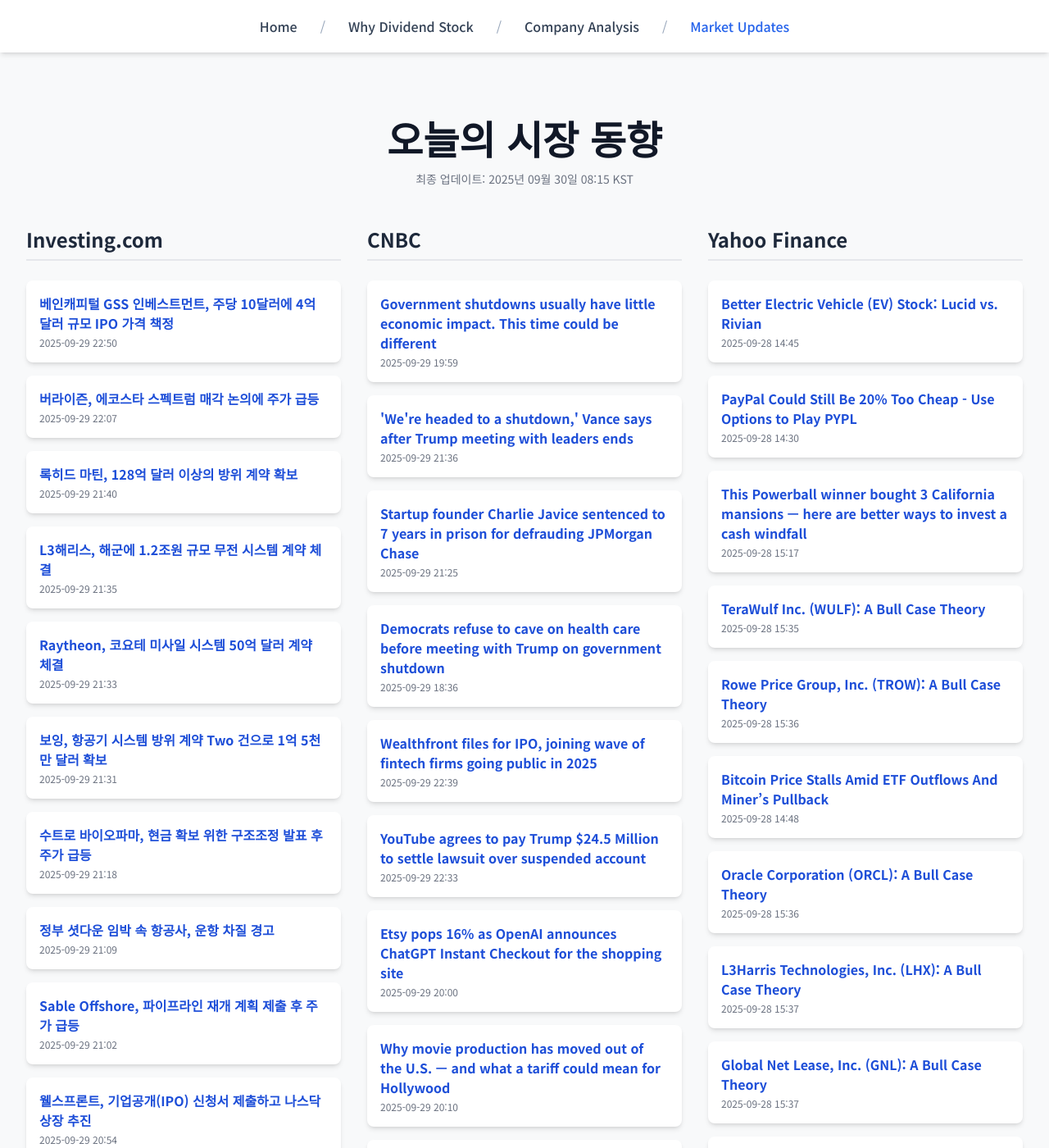
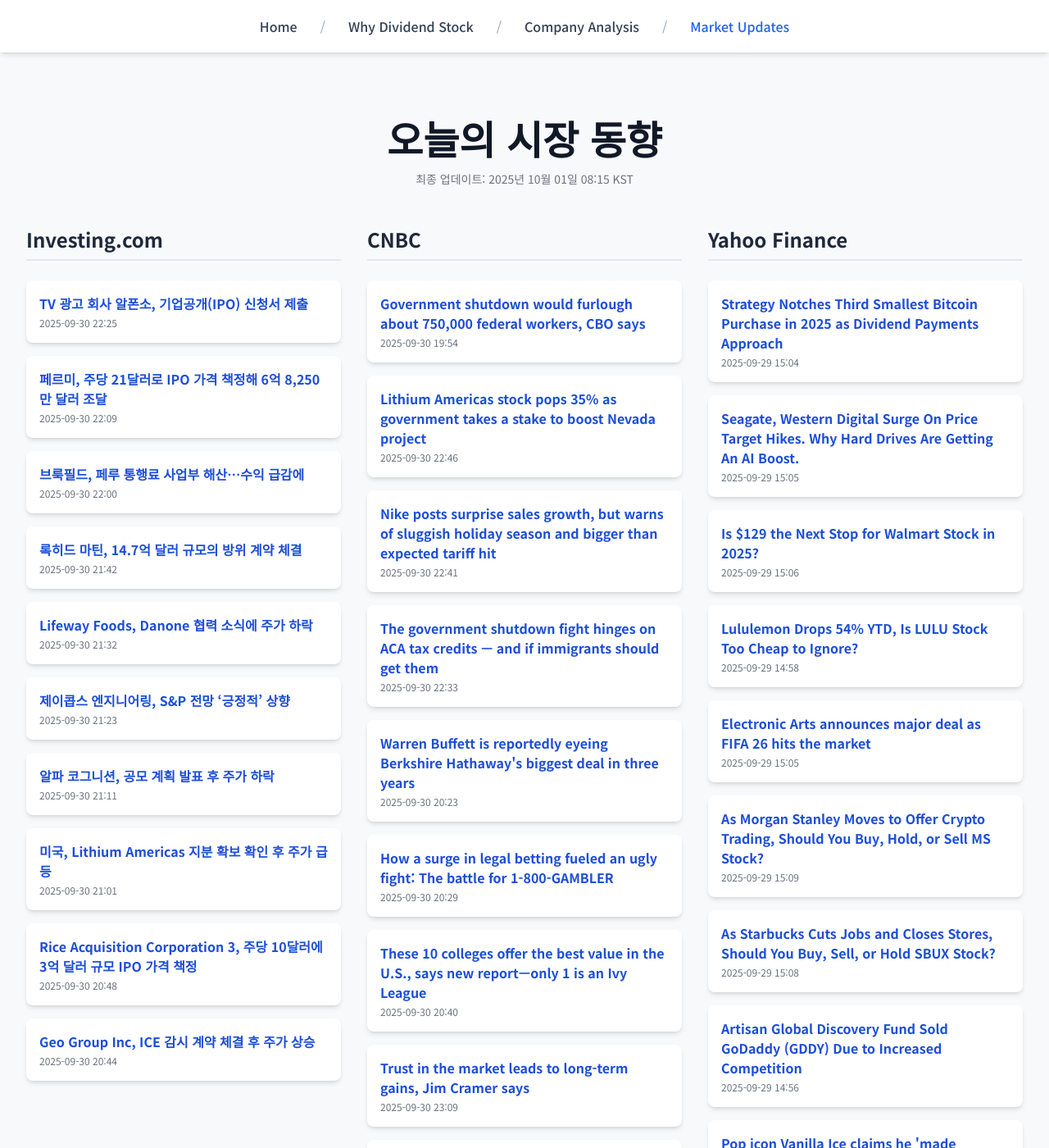
Before and after one commit to Kay-Hwang/my-company-analysis, a Jekyll site: the page built from market-updates.html, in a window 1280 px wide and 1400 px high. Shown: the whole window at 82% size. Built offline with Jekyll 4.4.1, drawn with Linux system fonts in a browser that asks for light colours; nearby versions of some CDN libraries; a script that is not in the unit is left out; some of the changed text lies outside the part shown.

Commit message:
Update daily data

```diff
--- a/_data/latest_data.json
+++ b/_data/latest_data.json
@@ -1,190 +1,190 @@
 {
-  "lastUpdated": "2025년 09월 30일 08:15 KST",
+  "lastUpdated": "2025년 10월 01일 08:15 KST",
   "news": {
     "investing": [
       {
-        "title": "베인캐피털 GSS 인베스트먼트, 주당 10달러에 4억 달러 규모 IPO 가격 책정",
-        "link": "https://kr.investing.com/news/stock-market-news/article-432SI-1650974",
-        "pubDate": "2025-09-29 22:50:04",
-        "summary": "베인캐피털 GSS 인베스트먼트, 주당 10달러에 4억 달러 규모 IPO 가격 책정"
+        "title": "TV 광고 회사 알폰소, 기업공개(IPO) 신청서 제출",
+        "link": "https://kr.investing.com/news/stock-market-news/article-432SI-1653011",
+        "pubDate": "2025-09-30 22:25:04",
+        "summary": "TV 광고 회사 알폰소, 기업공개(IPO) 신청서 제출"
       },
       {
-        "title": "버라이즌, 에코스타 스펙트럼 매각 논의에 주가 급등",
-        "link": "https://kr.investing.com/news/stock-market-news/article-1650939",
-        "pubDate": "2025-09-29 22:07:32",
-        "summary": "버라이즌, 에코스타 스펙트럼 매각 논의에 주가 급등"
+        "title": "페르미, 주당 21달러로 IPO 가격 책정해 6억 8,250만 달러 조달",
+        "link": "https://kr.investing.com/news/stock-market-news/article-432SI-1653002",
+        "pubDate": "2025-09-30 22:09:08",
+        "summary": "페르미, 주당 21달러로 IPO 가격 책정해 6억 8,250만 달러 조달"
       },
       {
-        "title": "록히드 마틴, 128억 달러 이상의 방위 계약 확보",
-        "link": "https://kr.investing.com/news/stock-market-news/article-93CH-1650916",
-        "pubDate": "2025-09-29 21:40:31",
-        "summary": "록히드 마틴, 128억 달러 이상의 방위 계약 확보"
+        "title": "브룩필드, 페루 통행료 사업부 해산…수익 급감에",
+        "link": "https://kr.investing.com/news/stock-market-news/article-93CH-1652997",
+        "pubDate": "2025-09-30 22:00:53",
+        "summary": "브룩필드, 페루 통행료 사업부 해산…수익 급감에"
       },
       {
-        "title": "L3해리스, 해군에 1.2조원 규모 무전 시스템 계약 체결",
-        "link": "https://kr.investing.com/news/stock-market-news/article-93CH-1650910",
-        "pubDate": "2025-09-29 21:35:35",
-        "summary": "L3해리스, 해군에 1.2조원 규모 무전 시스템 계약 체결"
+        "title": "록히드 마틴, 14.7억 달러 규모의 방위 계약 체결",
+        "link": "https://kr.investing.com/news/stock-market-news/article-93CH-1652988",
+        "pubDate": "2025-09-30 21:42:01",
+        "summary": "록히드 마틴, 14.7억 달러 규모의 방위 계약 체결"
       },
       {
-        "title": "Raytheon, 코요테 미사일 시스템 50억 달러 계약 체결",
-        "link": "https://kr.investing.com/news/stock-market-news/article-93CH-1650908",
-        "pubDate": "2025-09-29 21:33:05",
-        "summary": "Raytheon, 코요테 미사일 시스템 50억 달러 계약 체결"
+        "title": "Lifeway Foods, Danone 협력 소식에 주가 하락",
+        "link": "https://kr.investing.com/news/stock-market-news/article-93CH-1652976",
+        "pubDate": "2025-09-30 21:32:00",
+        "summary": "Lifeway Foods, Danone 협력 소식에 주가 하락"
       },
       {
-        "title": "보잉, 항공기 시스템 방위 계약 Two 건으로 1억 5천만 달러 확보",
-        "link": "https://kr.investing.com/news/stock-market-news/article-93CH-1650907",
-        "pubDate": "2025-09-29 21:31:56",
-        "summary": "보잉, 항공기 시스템 방위 계약 Two 건으로 1억 5천만 달러 확보"
+        "title": "제이콥스 엔지니어링, S&P 전망 ‘긍정적’ 상향",
+        "link": "https://kr.investing.com/news/stock-market-news/article-93CH-1652963",
+        "pubDate": "2025-09-30 21:23:43",
+        "summary": "제이콥스 엔지니어링, S&P 전망 ‘긍정적’ 상향"
       },
       {
-        "title": "수트로 바이오파마, 현금 확보 위한 구조조정 발표 후 주가 급등",
-        "link": "https://kr.investing.com/news/stock-market-news/article-93CH-1650885",
-        "pubDate": "2025-09-29 21:18:23",
-        "summary": "수트로 바이오파마, 현금 확보 위한 구조조정 발표 후 주가 급등"
+        "title": "알파 코그니션, 공모 계획 발표 후 주가 하락",
+        "link": "https://kr.investing.com/news/stock-market-news/article-93CH-1652944",
+        "pubDate": "2025-09-30 21:11:07",
+        "summary": "알파 코그니션, 공모 계획 발표 후 주가 하락"
       },
       {
-        "title": "정부 셧다운 임박 속 항공사, 운항 차질 경고",
-        "link": "https://kr.investing.com/news/stock-market-news/article-93CH-1650859",
-        "pubDate": "2025-09-29 21:09:08",
-        "summary": "정부 셧다운 임박 속 항공사, 운항 차질 경고"
+        "title": "미국, Lithium Americas 지분 확보 확인 후 주가 급등",
+        "link": "https://kr.investing.com/news/stock-market-news/article-93CH-1652925",
+        "pubDate": "2025-09-30 21:01:27",
+        "summary": "미국, Lithium Americas 지분 확보 확인 후 주가 급등"
       },
       {
-        "title": "Sable Offshore, 파이프라인 재개 계획 제출 후 주가 급등",
-        "link": "https://kr.investing.com/news/stock-market-news/article-93CH-1650839",
-        "pubDate": "2025-09-29 21:02:57",
-        "summary": "Sable Offshore, 파이프라인 재개 계획 제출 후 주가 급등"
+        "title": "Rice Acquisition Corporation 3, 주당 10달러에 3억 달러 규모 IPO 가격 책정",
+        "link": "https://kr.investing.com/news/stock-market-news/article-432SI-1652913",
+        "pubDate": "2025-09-30 20:48:04",
+        "summary": "Rice Acquisition Corporation 3, 주당 10달러에 3억 달러 규모 IPO 가격 책정"
       },
       {
-        "title": "웰스프론트, 기업공개(IPO) 신청서 제출하고 나스닥 상장 추진",
-        "link": "https://kr.investing.com/news/stock-market-news/article-432SI-1650822",
-        "pubDate": "2025-09-29 20:54:04",
-        "summary": "웰스프론트, 기업공개(IPO) 신청서 제출하고 나스닥 상장 추진"
+        "title": "Geo Group Inc, ICE 감시 계약 체결 후 주가 상승",
+        "link": "https://kr.investing.com/news/stock-market-news/article-93CH-1652906",
+        "pubDate": "2025-09-30 20:44:27",
+        "summary": "Geo Group Inc, ICE 감시 계약 체결 후 주가 상승"
       }
     ],
     "cnbc": [
       {
-        "title": "Government shutdowns usually have little economic impact. This time could be different",
-        "link": "https://www.cnbc.com/2025/09/29/government-shutdowns-usually-have-little-economic-impact-this-time-could-be-different.html",
-        "pubDate": "Mon, 29 Sep 2025 19:59:26 GMT",
-        "summary": "For all the political firestorms they generate, government shutdowns have been nonevents for both markets and the economy."
+        "title": "Government shutdown would furlough about 750,000 federal workers, CBO says",
+        "link": "https://www.cnbc.com/2025/09/30/government-shutdown-live-updates.html",
+        "pubDate": "Tue, 30 Sep 2025 19:54:24 GMT",
+        "summary": "Democrats insist that any stopgap funding bill included an extension of enhance Affordable Care Act tax credits due to expire at the end of 2025."
       },
       {
-        "title": "'We're headed to a shutdown,' Vance says after Trump meeting with leaders ends",
-        "link": "https://www.cnbc.com/2025/09/29/trump-meeting-democrats-government-shutdown.html",
-        "pubDate": "Mon, 29 Sep 2025 21:36:57 GMT",
-        "summary": "Democrats have insisted that any short-term funding deal to avoid a shutdown of the U.S. government include an extension of enhanced Obamacare subsidies."
+        "title": "Lithium Americas stock pops 35% as government takes a stake to boost Nevada project",
+        "link": "https://www.cnbc.com/2025/09/30/lithium-americas-stock-pops-as-government-takes-a-stake-to-boost-nevada-project.html",
+        "pubDate": "Tue, 30 Sep 2025 22:46:07 GMT",
+        "summary": "U.S. Energy Secretary Chris Wright told Bloomberg TV that the U.S. government will take a 5% stake in the company."
       },
       {
-        "title": "Startup founder Charlie Javice sentenced to 7 years in prison for defrauding JPMorgan Chase",
-        "link": "https://www.cnbc.com/2025/09/29/jpmorgan-chase-frank-charlie-javice-sentencing.html",
-        "pubDate": "Mon, 29 Sep 2025 21:25:52 GMT",
-        "summary": "Charlie Javice, founder of college financial aid platform Frank, was arrested in 2023 on charges she defrauded JPMorgan Chase in the sale of the fintech firm."
+        "title": "Nike posts surprise sales growth, but warns of sluggish holiday season and bigger than expected tariff hit",
+        "link": "https://www.cnbc.com/2025/09/30/nike-nke-q1-2026-earnings.html",
+        "pubDate": "Tue, 30 Sep 2025 22:41:35 GMT",
+        "summary": "Nike posted surprise sales growth and beat on earnings even as it faced higher tariffs and tried to execute a turnaround plan."
       },
       {
-        "title": "Democrats refuse to cave on health care before meeting with Trump on government shutdown",
-        "link": "https://www.cnbc.com/2025/09/29/trump-health-government-shutdown-jeffries-schumer.html",
-        "pubDate": "Mon, 29 Sep 2025 18:36:31 GMT",
-        "summary": "President Donald Trump and congressional leaders from both parties are set to meet at 3 p.m. for 11th hour talks."
+        "title": "The government shutdown fight hinges on ACA tax credits — and if immigrants should get them",
+        "link": "https://www.cnbc.com/2025/09/30/government-shutdown-healthcare-democrats-republicans.html",
+        "pubDate": "Tue, 30 Sep 2025 22:33:13 GMT",
+        "summary": "Democrats demand Republicans agree to codify an extension of enhanced premium Obamacare tax credits to keep the government from shutting down."
       },
       {
-        "title": "Wealthfront files for IPO, joining wave of fintech firms going public in 2025",
-        "link": "https://www.cnbc.com/2025/09/29/wealthfront-fintech-ipo-filing.html",
-        "pubDate": "Mon, 29 Sep 2025 22:39:25 GMT",
-        "summary": "Wealthfront, the startup that helped popularize the robo-advisor style of automated investing, filed for a U.S. initial public offering Monday."
+        "title": "Warren Buffett is reportedly eyeing Berkshire Hathaway's biggest deal in three years",
+        "link": "https://www.cnbc.com/2025/09/30/warren-buffett-is-reportedly-eyeing-berkshire-hathaways-biggest-deal-in-three-years.html",
+        "pubDate": "Tue, 30 Sep 2025 20:23:24 GMT",
+        "summary": "The potential deal, which could finalize within days per the Journal, could be Berkshire's largest since 2022 when it bought Alleghany for $11.6 billion."
       },
       {
-        "title": "YouTube agrees to pay Trump $24.5 Million to settle lawsuit over suspended account",
-        "link": "https://www.cnbc.com/2025/09/29/youtube-to-pay-trump-24point5-million-to-settle-lawsuit-over-suspension.html",
-        "pubDate": "Mon, 29 Sep 2025 22:33:18 GMT",
-        "summary": "YouTube has agreed to pay $24.5 million to settle a lawsuit involving the suspension of President Donald Trump's account in 2021."
+        "title": "How a surge in legal betting fueled an ugly fight: The battle for 1-800-GAMBLER",
+        "link": "https://www.cnbc.com/2025/09/30/battle-gambling-addiction-hotline-number.html",
+        "pubDate": "Tue, 30 Sep 2025 20:29:06 GMT",
+        "summary": "1-800-GAMBLER has become the closest thing to a national hotline for problem gamblers. There's a intensifying legal battle over who should run it."
       },
       {
-        "title": "Etsy pops 16% as OpenAI announces ChatGPT Instant Checkout for the shopping site",
-        "link": "https://www.cnbc.com/2025/09/29/chatgpt-instant-checkout-etsy-shopify.html",
-        "pubDate": "Mon, 29 Sep 2025 20:00:58 GMT",
-        "summary": "U.S. ChatGPT Plus, Pro and Free users can now make purchases through the chatbot."
+        "title": "These 10 colleges offer the best value in the U.S., says new report—only 1 is an Ivy League",
+        "link": "https://www.cnbc.com/2025/09/30/best-value-colleges-wall-street-journal.html",
+        "pubDate": "Tue, 30 Sep 2025 20:40:14 GMT",
+        "summary": "The City University of New York network of colleges offer affordable attendance costs and strong career outcomes."
       },
       {
-        "title": "Why movie production has moved out of the U.S. — and what a tariff could mean for Hollywood",
-        "link": "https://www.cnbc.com/2025/09/29/trump-movie-tariffs-why-production-has-left-hollywood.html",
-        "pubDate": "Mon, 29 Sep 2025 20:10:47 GMT",
-        "summary": "Movie productions have been moving out of the U.S. for years, but efforts are being made to change that. Tariffs could complicate those plans."
+        "title": "Trust in the market leads to long-term gains, Jim Cramer says",
+        "link": "https://www.cnbc.com/2025/09/30/trust-in-the-market-leads-to-long-term-gains-jim-cramer-says.html",
+        "pubDate": "Tue, 30 Sep 2025 23:09:06 GMT",
+        "summary": "CNBC's Jim Cramer on Tuesday stressed his belief that the market can be vehicle for wealth in the long term."
       },
       {
-        "title": "Why the Hertz-Amazon deal poses threats to auto dealers",
-        "link": "https://www.cnbc.com/2025/09/29/hertz-amazon-auto-dealers.html",
-        "pubDate": "Mon, 29 Sep 2025 16:19:27 GMT",
-        "summary": "Some experts say the shift toward direct online sales, especially involving e-commerce giants like Amazon, could spell trouble for dealerships."
+        "title": "Firefly Aerospace stock tanks 20% after test rocket explosion",
+        "link": "https://www.cnbc.com/2025/09/30/firefly-aerospace-stock-rocket-explosion.html",
+        "pubDate": "Tue, 30 Sep 2025 20:01:04 GMT",
+        "summary": "The explosion occurred during a first-stage test flight of its Alpha Flight 7 rocket at a Texas facility."
       },
       {
-        "title": "Jim Cramer explains why he thinks the AI boom is different than the dotcom bubble",
-        "link": "https://www.cnbc.com/2025/09/29/jim-cramer-explains-why-he-thinks-the-ai-boom-is-different-than-the-dotcom-bubble.html",
-        "pubDate": "Mon, 29 Sep 2025 23:10:07 GMT",
-        "summary": "CNBC's Jim Cramer on Monday pushed back against the narrative that Wall Street's fervor for artificial intelligence is the same as the dotcom bubble of 2000."
+        "title": "Trump, Pfizer agree to lower U.S. drug prices, exempt company from pharma tariffs",
+        "link": "https://www.cnbc.com/2025/09/30/trump-pfizer-drug-price-agreement.html",
+        "pubDate": "Tue, 30 Sep 2025 18:43:32 GMT",
+        "summary": "The deal comes after Trump sent letters to Pfizer and 16 other drugmakers calling on them to take steps to lower drug prices by Sept. 29."
       }
     ],
     "yahoo": [
       {
-        "title": "Better Electric Vehicle (EV) Stock: Lucid vs. Rivian",
-        "link": "https://finance.yahoo.com/news/better-electric-vehicle-ev-stock-144500631.html",
-        "pubDate": "2025-09-28T14:45:00Z",
-        "summary": "Better Electric Vehicle (EV) Stock: Lucid vs. Rivian"
+        "title": "Strategy Notches Third Smallest Bitcoin Purchase in 2025 as Dividend Payments Approach",
+        "link": "https://finance.yahoo.com/news/strategy-notches-third-smallest-bitcoin-150414784.html",
+        "pubDate": "2025-09-29T15:04:14Z",
+        "summary": "Strategy Notches Third Smallest Bitcoin Purchase in 2025 as Dividend Payments Approach"
       },
       {
-        "title": "PayPal Could Still Be 20% Too Cheap - Use Options to Play PYPL",
-        "link": "https://finance.yahoo.com/news/paypal-could-still-20-too-143002571.html",
-        "pubDate": "2025-09-28T14:30:02Z",
-        "summary": "PayPal Could Still Be 20% Too Cheap - Use Options to Play PYPL"
+        "title": "Seagate, Western Digital Surge On Price Target Hikes. Why Hard Drives Are Getting An AI Boost.",
+        "link": "https://www.investors.com/news/technology/seagate-stock-western-digital-ai-stocks/?src=A00220&yptr=yahoo",
+        "pubDate": "2025-09-29T15:05:57Z",
+        "summary": "Seagate, Western Digital Surge On Price Target Hikes. Why Hard Drives Are Getting An AI Boost."
       },
       {
-        "title": "This Powerball winner bought 3 California mansions — here are better ways to invest a cash windfall",
-        "link": "https://finance.yahoo.com/news/powerball-winner-bought-3-california-151700327.html",
-        "pubDate": "2025-09-28T15:17:00Z",
-        "summary": "This Powerball winner bought 3 California mansions — here are better ways to invest a cash windfall"
+        "title": "Is $129 the Next Stop for Walmart Stock in 2025?",
+        "link": "https://finance.yahoo.com/news/129-next-stop-walmart-stock-150659947.html",
+        "pubDate": "2025-09-29T15:06:59Z",
+        "summary": "Is $129 the Next Stop for Walmart Stock in 2025?"
       },
       {
-        "title": "TeraWulf Inc. (WULF): A Bull Case Theory",
-        "link": "https://finance.yahoo.com/news/terawulf-inc-wulf-bull-case-153523052.html",
-        "pubDate": "2025-09-28T15:35:23Z",
-        "summary": "TeraWulf Inc. (WULF): A Bull Case Theory"
+        "title": "Lululemon Drops 54% YTD, Is LULU Stock Too Cheap to Ignore?",
+        "link": "https://finance.yahoo.com/news/lululemon-drops-54-ytd-lulu-145837993.html",
+        "pubDate": "2025-09-29T14:58:37Z",
+        "summary": "Lululemon Drops 54% YTD, Is LULU Stock Too Cheap to Ignore?"
       },
       {
-        "title": "Rowe Price Group, Inc. (TROW): A Bull Case Theory",
-        "link": "https://finance.yahoo.com/news/rowe-price-group-inc-trow-153625558.html",
-        "pubDate": "2025-09-28T15:36:25Z",
-        "summary": "Rowe Price Group, Inc. (TROW): A Bull Case Theory"
+        "title": "Electronic Arts announces major deal as FIFA 26 hits the market",
+        "link": "https://finance.yahoo.com/news/electronic-arts-announces-major-deal-150540716.html",
+        "pubDate": "2025-09-29T15:05:40Z",
+        "summary": "Electronic Arts announces major deal as FIFA 26 hits the market"
       },
       {
-        "title": "Bitcoin Price Stalls Amid ETF Outflows And Miner’s Pullback",
-        "link": "https://finance.yahoo.com/news/bitcoin-price-stalls-amid-etf-144824167.html",
-        "pubDate": "2025-09-28T14:48:24Z",
-        "summary": "Bitcoin Price Stalls Amid ETF Outflows And Miner’s Pullback"
+        "title": "As Morgan Stanley Moves to Offer Crypto Trading, Should You Buy, Hold, or Sell MS Stock?",
+        "link": "https://finance.yahoo.com/news/morgan-stanley-moves-offer-crypto-150910169.html",
+        "pubDate": "2025-09-29T15:09:10Z",
+        "summary": "As Morgan Stanley Moves to Offer Crypto Trading, Should You Buy, Hold, or Sell MS Stock?"
       },
       {
-        "title": "Oracle Corporation (ORCL): A Bull Case Theory",
-        "link": "https://finance.yahoo.com/news/oracle-corporation-orcl-bull-case-153643863.html",
-        "pubDate": "2025-09-28T15:36:43Z",
-        "summary": "Oracle Corporation (ORCL): A Bull Case Theory"
+        "title": "As Starbucks Cuts Jobs and Closes Stores, Should You Buy, Sell, or Hold SBUX Stock?",
+        "link": "https://finance.yahoo.com/news/starbucks-cuts-jobs-closes-stores-150855348.html",
+        "pubDate": "2025-09-29T15:08:55Z",
+        "summary": "As Starbucks Cuts Jobs and Closes Stores, Should You Buy, Sell, or Hold SBUX Stock?"
       },
       {
-        "title": "L3Harris Technologies, Inc. (LHX): A Bull Case Theory",
-        "link": "https://finance.yahoo.com/news/l3harris-technologies-inc-lhx-bull-153704150.html",
-        "pubDate": "2025-09-28T15:37:04Z",
-        "summary": "L3Harris Technologies, Inc. (LHX): A Bull Case Theory"
+        "title": "Artisan Global Discovery Fund Sold GoDaddy (GDDY) Due to Increased Competition",
+        "link": "https://finance.yahoo.com/news/artisan-global-discovery-fund-sold-145621143.html",
+        "pubDate": "2025-09-29T14:56:21Z",
+        "summary": "Artisan Global Discovery Fund Sold GoDaddy (GDDY) Due to Increased Competition"
       },
       {
-        "title": "Global Net Lease, Inc. (GNL): A Bull Case Theory",
-        "link": "https://finance.yahoo.com/news/global-net-lease-inc-gnl-153713715.html",
-        "pubDate": "2025-09-28T15:37:13Z",
-        "summary": "Global Net Lease, Inc. (GNL): A Bull Case Theory"
+        "title": "Pop icon Vanilla Ice claims he 'made millions for doing nothing'  — is passive investment right for you?",
+        "link": "https://finance.yahoo.com/news/pop-icon-vanilla-ice-claims-151100159.html",
+        "pubDate": "2025-09-29T15:11:00Z",
+        "summary": "Pop icon Vanilla Ice claims he 'made millions for doing nothing'  — is passive investment right for you?"
       },
       {
-        "title": "Chipotle Mexican Grill, Inc. (CMG): A Bull Case Theory",
-        "link": "https://finance.yahoo.com/news/chipotle-mexican-grill-inc-cmg-153724344.html",
-        "pubDate": "2025-09-28T15:37:24Z",
-        "summary": "Chipotle Mexican Grill, Inc. (CMG): A Bull Case Theory"
+        "title": "Apple Just Unveiled the iPhone 17: Here’s What This Means for You If You Own Stock",
+        "link": "https://finance.yahoo.com/news/apple-just-unveiled-iphone-17-150014598.html",
+        "pubDate": "2025-09-29T15:00:14Z",
+        "summary": "Apple Just Unveiled the iPhone 17: Here’s What This Means for You If You Own Stock"
       }
     ]
   }
```
